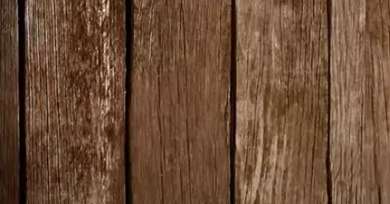
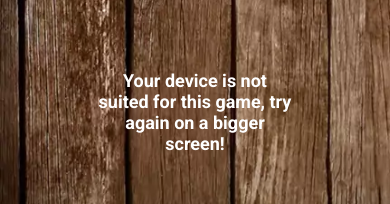
Before and after one commit to victorhubbers/Playing-Cards, a Vue app: page / in a window 390 px wide. Shown: the part 310-514 px from the top of the page. Built offline with nearby package versions, Linux system fonts and the light colour scheme.

Commit message:
global responsive cardheight + error on mobiles

```diff
--- a/src/App.vue
+++ b/src/App.vue
@@ -4,8 +4,20 @@
       By
       <a target="_blank" href="https://www.victorhubbers.com">Victor Hubbers</a>
     </header>
-    <game v-if="getActiveGame" :height="cardHeight"></game>
-    <game-placeholder v-else :height="cardHeight"></game-placeholder>
+    <game
+      v-if="getActiveGame && $vuetify.breakpoint.mdAndUp"
+      :height="cardHeight"
+    ></game>
+    <game-placeholder
+      v-else-if="$vuetify.breakpoint.mdAndUp"
+      :height="cardHeight"
+    ></game-placeholder>
+    <div v-else class="centered">
+      <strong style="color: white; font-size: 18px">
+        Your device is not suited for this game, try again on a bigger screen!
+      </strong>
+    </div>
+
     <fab
       position="bottom-right"
       bg-color="#4ed494"
@@ -34,11 +46,21 @@ export default {
     ],
     cardHeight: Math.floor((window.innerHeight - 23) / 5)
   }),
-  methods: {
-    ...mapActions(["startGame"])
-  },
+
   computed: {
     ...mapGetters(["getActiveGame"])
+  },
+  methods: {
+    ...mapActions(["startGame"]),
+    setCardHeight() {
+      this.cardHeight = Math.floor((window.innerHeight - 23) / 5);
+    }
+  },
+  created() {
+    window.addEventListener("resize", this.setCardHeight);
+  },
+  destroyed() {
+    window.removeEventListener("resize", this.setCardHeight);
   }
 };
 </script>
@@ -69,4 +91,12 @@ header a {
   background-image: url("~@/assets/table-bg.webp");
   background-size: cover;
 }
+
+.centered {
+  position: absolute;
+  top: 50%;
+  left: 50%;
+  transform: translate(-50%, -50%);
+  text-align: center;
+}
 </style>
```
